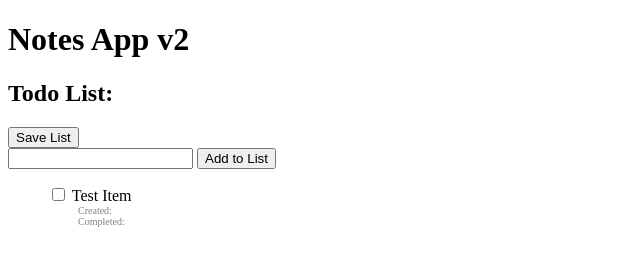
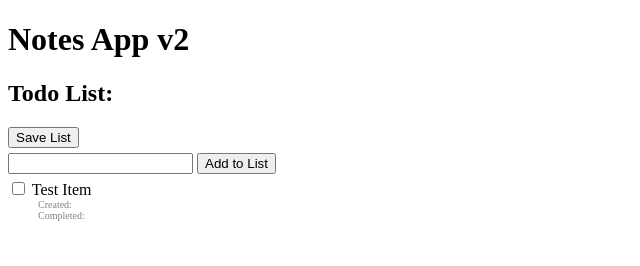
Before and after one commit to Metchul/Notes-App-v2, a plain HTML site: page index.html in a window 1280 px wide. Shown: the whole page, without its empty margins (0-640 px from the left). Drawn offline with Linux system fonts and the light colour scheme.

Commit message:
Fixed listed item margins and padding

```diff
--- a/style.css
+++ b/style.css
@@ -9,3 +9,13 @@ ul {
     font-weight: 400;
     color: grey;
 }
+
+#save-list-button {
+    margin-bottom: 5px;
+}
+
+.todoListItems-section ul {
+    margin-left: 0px;
+    margin-top: 5px;
+    padding: 0px;
+}
```
